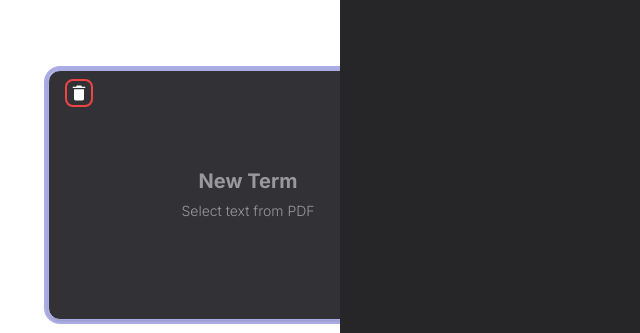
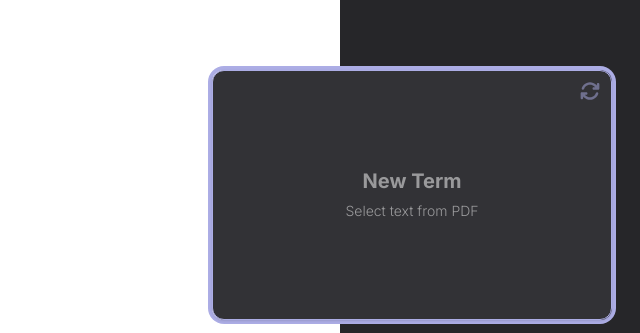
Before and after one commit to fahimWad/cs188-hci, a React (Create React App) app in the folder nebula/: page / in a window 1280 px wide. Shown: the part 464-797 px from the top of the page, without its empty margins (640-1280 px from the left). Built offline with nearby package versions, Linux system fonts and the light colour scheme; a small style sheet from the web is missing.

Commit message:
pre-merge commit

```diff
--- a/nebula/src/components/ConfirmButton.tsx
+++ b/nebula/src/components/ConfirmButton.tsx
@@ -4,13 +4,14 @@ import { IoMdCheckmark } from "react-icons/io";
 interface FlipButtonProps {
   onClick: () => void;
   isActive: boolean;
+  isVisible: boolean;
 }
-export default function ConfirmButton({ onClick, isActive }: FlipButtonProps) {
+export default function ConfirmButton({ onClick, isActive, isVisible }: FlipButtonProps) {
   return (
     <button
       onClick={onClick}
       type="button"
-      className={`p-0.5 rounded-lg border-2 border-green-500 text-white text-xl bg-transparent aria-label='Confirm' ${isActive ? 'opacity-100 hover:bg-green-500 cursor-pointer' : 'opacity-50'}`}
+      className={`text-green-500 aria-label='Confirm' opacity-0 ${isActive ? 'cursor-pointer' : ''} ${isVisible && isActive ? 'opacity-100' : ''}`}
       title="Confirm"
       disabled={!isActive}
       aria-disabled={!isActive}
--- a/nebula/src/components/DeleteButton.tsx
+++ b/nebula/src/components/DeleteButton.tsx
@@ -6,23 +6,27 @@ type DeleteButtonProps = {
     color: string;
     disabled?: boolean;
     children?: React.ReactNode;
+    isVisible?: boolean;
 };
 
 const colorClassMap: { [key: string]: string } = {
-    red: 'border-red-500 hover:bg-red-500 text-white',
-    lavender: 'border-primary-3 bg-primary-3 text-white',          // no hovering animation, just override solid color for sidebar
+    red: 'text-red-500',
+    lavender: 'border-primary-3 bg-primary-3 text-white text-xl',          // no hovering animation, just override solid color for sidebar
 };
 
 const DeleteButton: React.FC<DeleteButtonProps> = ({
     onClick,
     color,
+    isVisible,
 }) => (
     <button
         className={`
-            p-0.5 rounded-lg border-2
-            transition-colors
-            text-xl cursor-pointer
+            p-0.5 rounded-lg
+            -translate-x-1/4
+            cursor-pointer
+            opacity-0
             ${colorClassMap[color] || ''}
+            ${isVisible ? 'opacity-100' : ''}
         `}
         type="button"
         onClick={onClick}
--- a/nebula/src/components/FlipButton.tsx
+++ b/nebula/src/components/FlipButton.tsx
@@ -9,7 +9,7 @@ interface FlipButtonProps {
 export default function FlipButton({ onClick, isActive }:FlipButtonProps) {
   return (
     <button
-      className={`p-0.5 mr-2 rounded-lg border-2 border-primary-3 text-white text-xl bg-transparent font-size-sm ${isActive ? 'opacity-100 hover:bg-primary-3 cursor-pointer' : 'opacity-50'}`}
+      className={`translate-x-1/4 text-primary-3 font-size-sm ${isActive ? 'opacity-100 cursor-pointer' : 'opacity-50'}`}
         type="button"
         onClick={onClick}
         disabled={!isActive}
--- a/nebula/src/components/FloatingFlashcard.tsx
+++ b/nebula/src/components/FloatingFlashcard.tsx
@@ -21,13 +21,17 @@ const FloatingFlashcard: React.FC<FloatingFlashcardProps> = ({
 	//   if (!flashcard || (!flashcard.front && !flashcard.back)) return null;
 	const [flipped, setFlipped] = React.useState(false);
   const [editable, setEditable] = React.useState(false);
+  const [hover, setHover] = React.useState(false);
+
 	return (
-		<div className="fixed bottom-4 left-1/2 transform -translate-x-1/2 translate-x-12 bg-transparent text-white-50 rounded-xl z-50 w-[400px] h-[250px] [perspective:1000px] flex flex-col">
+		<div className="fixed bottom-4 -translate-x-[40%] transform bg-transparent text-white-50 rounded-xl z-50 w-[400px] h-[250px] [perspective:1000px] flex flex-col">
 			{/* Flashcard flip section */}
 			<div
 				className={`relative w-full h-full transition-transform duration-700 [transform-style:preserve-3d] ring-primary-3 ring-4 rounded-xl ${
 					flipped ? "[transform:rotateX(180deg)]" : ""
 				}`}
+        onMouseEnter={() => {setHover(true)}}
+        onMouseLeave={() => {setHover(false)}}
 			>
 				{/* Flashcard front */}
 				<div
@@ -41,16 +45,9 @@ const FloatingFlashcard: React.FC<FloatingFlashcardProps> = ({
 						className={`absolute top-0 left-0 w-full flex justify-between items-center px-4 py-2 z-20 pointer-events-auto`}
 					>
 						{/* Delete Button (top left) */}
-						<DeleteButton color="red" onClick={onDelete} />
+						<DeleteButton color="red" onClick={onDelete} isVisible={hover}/>
 						{/* Flip and Confirm buttons (top right) */}
 						<div className="flex gap-2">
-							<FlipButton
-								isActive={flashcard.front.length > 0}
-								onClick={() => {
-									onFlip();
-									setFlipped((prev) => !prev);
-								}}
-							/>
 							<ConfirmButton
 								isActive={
 									flashcard.front.length > 0 &&
@@ -59,6 +56,14 @@ const FloatingFlashcard: React.FC<FloatingFlashcardProps> = ({
 								onClick={() => {
 									onConfirm();
 									setFlipped(false);
+								}}
+                isVisible={hover}
+							/>
+              <FlipButton
+								isActive={flashcard.front.length > 0}
+								onClick={() => {
+									onFlip();
+									setFlipped((prev) => !prev);
 								}}
 							/>
 						</div>
@@ -103,16 +108,15 @@ const FloatingFlashcard: React.FC<FloatingFlashcardProps> = ({
 						className={`absolute top-0 left-0 w-full flex justify-between items-center px-4 py-2 z-20 pointer-events-auto [transform:rotateX(180deg)]"}`}
 					>
 						{/* Delete Button (top left) */}
-						<DeleteButton color="red" onClick={onDelete} />
+						<DeleteButton color="red" onClick={onDelete} isVisible={hover}/>
+            {/* Front text */}
+            <div className="flex-1 flex items-center justify-center overflow-hidden mx-2">
+              <span className="truncate text-white text-base font-semibold translate-x-[7%]">
+                {flashcard.front}
+              </span>
+            </div>
 						{/* Flip and Confirm buttons (top right) */}
 						<div className="flex gap-2">
-							<FlipButton
-								isActive={flashcard.front.length > 0}
-								onClick={() => {
-									onFlip();
-									setFlipped((prev) => !prev);
-								}}
-							/>
 							<ConfirmButton
 								isActive={
 									flashcard.front.length > 0 &&
@@ -121,6 +125,14 @@ const FloatingFlashcard: React.FC<FloatingFlashcardProps> = ({
 								onClick={() => {
 									onConfirm();
 									setFlipped(false);
+								}}
+                isVisible={hover}
+							/>
+              <FlipButton
+								isActive={flashcard.front.length > 0}
+								onClick={() => {
+									onFlip();
+									setFlipped((prev) => !prev);
 								}}
 							/>
 						</div>
--- a/nebula/src/components/PdfDisplay.tsx
+++ b/nebula/src/components/PdfDisplay.tsx
@@ -11,7 +11,6 @@ import React, { useRef, useState, useEffect } from "react";
 import { getID, getNewID } from "../utils/flashCardID";
 import "react-pdf-highlighter/dist/style.css";
 import Flashcard, { FlashcardData } from "../components/Flashcard";
-import FloatingFlashcard from "../components/FloatingFlashcard";
 import Sidebar from "../components/Sidebar";
 import { CustomHighlight } from "../components/Highlights";
 import HighlighterContainer from "./HighlighterContainer";
@@ -154,20 +153,18 @@ const PdfDisplay: React.FC = () => {
           )}
         </PdfLoader>
       </div>
-      <FloatingFlashcard
-        flashcard={currentFlashcard}
-        onFlip={() => {
-          switchSide((prev) => !prev);
-        }}
-        onConfirm={handleConfirm}
-        onDelete={handleDelete}
-      />
       <div className="absolute top-0 right-0 h-full w-[300px] z-[200]">
         <Sidebar
           cards={flashcards}
           setCards={setFlashcards}
           setHighlights={setHighlights}
           highlights={highlights}
+          flashcard={[currentFlashcard]}
+          onFlip={() => {
+            switchSide((prev) => !prev);
+          }}
+          onConfirm={handleConfirm}
+          onDelete={handleDelete}
         />
       </div>
     </div>
--- a/nebula/src/components/Sidebar.tsx
+++ b/nebula/src/components/Sidebar.tsx
@@ -3,12 +3,17 @@ import Flashcard, { FlashcardData } from "./Flashcard";
 import CollapseButton from "./CollapseButton";
 import DeleteButton from "./DeleteButton";
 import { CustomHighlight } from "./Highlights";
+import FloatingFlashcard from "./FloatingFlashcard";
 
 interface SidebarProps {
   cards: FlashcardData[];
   setCards: React.Dispatch<React.SetStateAction<FlashcardData[]>>;
   setHighlights: React.Dispatch<React.SetStateAction<CustomHighlight[]>>;
   highlights: CustomHighlight[];
+  flashcard: FlashcardData[];
+  onFlip: () => void;
+  onConfirm: () => void;
+  onDelete: () => void;
 }
 
 const Sidebar: React.FC<SidebarProps> = ({
@@ -16,6 +21,10 @@ const Sidebar: React.FC<SidebarProps> = ({
   setCards,
   highlights,
   setHighlights,
+  flashcard,
+  onFlip,
+  onConfirm,
+  onDelete,
 }) => {
   const [selectedId, setSelectedId] = useState<string | number | null>(null);
   const [editingId, setEditingId] = useState<string | number | null>(null);
@@ -98,12 +107,20 @@ const Sidebar: React.FC<SidebarProps> = ({
                     if (flippedId === cardKey) setFlippedId(null);
                     if (hoveredId === cardKey) setHoveredId(null);
                   }}
+                  isVisible={hoveredId === cardKey}
                 />
               </div>
             </div>
           );
         })}
       </div>
+      {/* Floating flashcard */}
+      <FloatingFlashcard
+              flashcard={flashcard[0]}
+              onFlip={onFlip}
+              onConfirm={onConfirm}
+              onDelete={onDelete}
+            />
     </div>
   );
 };
```
